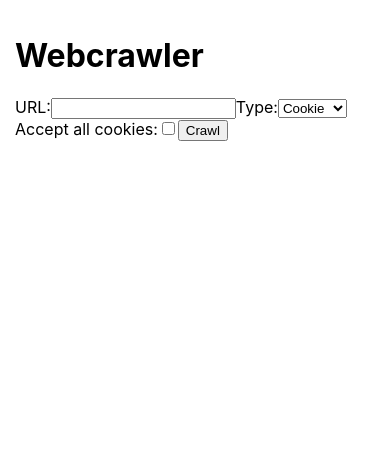
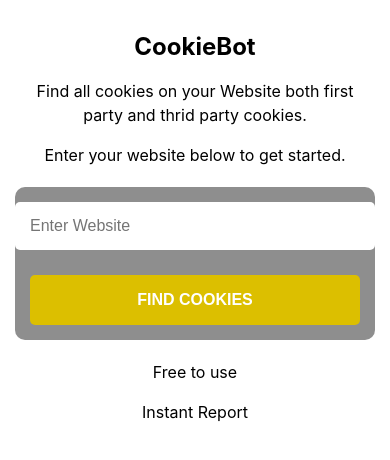
Before and after one commit to felixaschultz/web-crawler, a React (Create React App) app in the folder client/: page / in a window 390 px wide. Shown: the top 460 px of the page. Built offline with nearby package versions, Linux system fonts and the light colour scheme.

Commit message:
Add new components and styles

```diff
--- a/client/src/App.js
+++ b/client/src/App.js
@@ -1,6 +1,7 @@
 import './App.css';
 import LoadingSpinner from './components/loading/loading';
 import { useState } from 'react';
+import Crawler from './components/crawler';
 
 function App() {
   const [url, setUrl] = useState('');
@@ -9,7 +10,7 @@
   const [loading, setLoading] = useState(false);
   const [cookies, setCookies] = useState();
 
-  function handleSubmit(e) {
+  /* function handleSubmit(e) {
     e.preventDefault();
     setLoading(true);
     if(type === 'cookie'){
@@ -27,7 +28,7 @@
 
       });
     }
-  }
+  } */
 
  /*  if(!loading){
     console.log(cookies)
@@ -38,45 +39,7 @@
 
   return (
     <>
-      <h1>Webcrawler</h1>
-      <form>
-        <label>
-          URL:
-          <input type="text" name="url" onChange={(e) => setUrl(e.target.value)} />
-        </label>
-        <label>
-          Type:
-          <select onChange={(e) => setType(e.target.value)}>
-            <option value="cookie">Cookie</option>
-            <option value="content">Content</option>
-          </select>
-        </label>
-        <label>
-          Accept all cookies:
-          <input type="checkbox" name="acceptAll" onChange={(e) => setAllCookies(e.target.checked)} />
-        </label>
-        <button type="submit" onClick={handleSubmit}>Crawl</button>
-      </form>
-      {(!loading) ? cookies?.map(cookie => {
-          const date = new Date(cookie.expires * 1000);
-          const year = date.getFullYear();
-          const month = date.getMonth() + 1;
-          const day = date.getDate();
-          const expires = `${day}. ${month} ${year}`;
-          return <>
-            <div>
-              <h3>{cookie.name}</h3>
-              <p>Value: {cookie.value}</p>
-              <p>Domain: {cookie.domain}</p>
-              <p>Path: {cookie.path}</p>
-              <p>Expires: {expires}</p>
-              <p>Size: {cookie.size}</p>
-              <p>HttpOnly: {cookie.httpOnly}</p>
-              <p>Secure: {cookie.secure}</p>
-              <p>Session: {cookie.session}</p>
-            </div>
-            </>;
-        }) : <LoadingSpinner />}
+      <Crawler />
     </>
   );
 }
--- /dev/null
+++ b/client/src/components/Button/Button.js
@@ -0,0 +1,5 @@
+export default function Button(props){
+    return <>
+        <button className={(props.className ? props.className : "cta")} disabled={props.disabled} onClick={props?.onClick}>{props.text ?? props.children}</button>
+    </>
+}
--- /dev/null
+++ b/client/src/components/InputFields/Style.css
@@ -0,0 +1,10 @@
+.intInput{
+    padding: 15px;
+    width: 100%;
+    border: none;
+    appearance: none;
+    -webkit-appearance: none;
+    border-radius: 5px;
+    font-size: 15px;
+    font-size: 16px;
+}
--- /dev/null
+++ b/client/src/components/InputFields/textInput.js
@@ -0,0 +1,10 @@
+import "./Style.css";
+export default function Text(props){
+    return(
+        <>
+            <input className="intInput" placeholder={props?.placeholder} autoComplete="off" type={
+                props?.type ? props.type : "text"
+            } onChange={props.onChange} />
+        </>
+    )
+}
--- /dev/null
+++ b/client/src/components/Tabel/Style.css
@@ -0,0 +1,29 @@
+.table{
+    background-color: #5c5c5c;
+    padding: 15px;
+    border-radius: 10px;
+    max-height: 500px;
+    overflow: scroll;
+    position: relative;
+}
+
+.table-header{
+    font-size: 18px;
+    border-bottom: 1px solid #fff;
+    font-weight: bold;
+}
+
+.table-row{
+    display: grid;
+    grid-template-columns: 1fr 1fr 1fr;
+    padding: 15px 0;
+    gap: 10px;
+    white-space: wrap;
+}
+
+.table-cell{
+    color: #fff;
+    padding: 0 5px;
+    white-space: wrap;
+    overflow: scroll;
+}
--- /dev/null
+++ b/client/src/components/Tabel/index.js
@@ -0,0 +1,39 @@
+import "./Style.css";
+export default function Table(props){
+    const data = props.data;
+    const headers = props.headers;
+    return <>
+        <article className="table">
+            <header className="table-header">
+                <div className="table-row">
+                    {
+                        headers.map((d, i) => {
+                            return <div className="table-cell" key={i}>{d}</div>
+                        })
+                    }
+                </div>
+            </header>
+            <section className="table-body">
+                {
+                    <div className="table-row">
+                        {
+                            data.map((d, i) => {
+                                const date = new Date(d.expires * 1000);
+                                const year = date.getFullYear();
+                                const month = date.getMonth() + 1;
+                                const day = date.getDate();
+
+                                const expires = (d.session) ? "Session" : `${day}/${month}/${year}`;
+                                return <>
+                                    <div className="table-cell" key={i}>{d.name}</div>
+                                    <div className="table-cell" key={i}>{expires}</div>
+                                    <div className="table-cell" key={i+1}>{d.domain}</div>
+                                </>
+                            })
+                        }
+                    </div>
+                }
+            </section>
+        </article>
+    </>
+}
--- /dev/null
+++ b/client/src/components/crawler/index.js
@@ -0,0 +1,74 @@
+import { useState } from "react";
+import "./style.css";
+import Button from "../Button/Button";
+import Table from "../Tabel";
+import TextInput from "../InputFields/textInput";
+import LoadingSpinner from "../loading/loading";
+
+export default function Crawler(){
+    const [loading, setLoading] = useState(false);
+    const [error, setError] = useState(null);
+    const [data, setData] = useState(null);
+    const [fetchedWebsites, setFetchedWebsites] = useState("");
+    const [allCookies, setAllCookies] = useState(true);
+    const [crawlerItem, setCrawlerItem] = useState("");
+    const [websiteStatus, setWebsiteStatus] = useState("Not Crawled");
+
+    document.title = "CookieBot | Intastellar Consents Platform";
+
+    function crawlWebsite(e){
+        e.preventDefault();
+        setWebsiteStatus("Crawling...");
+        setLoading(true);
+        fetch(`http://localhost:3003/crawl?url=${crawlerItem}&acceptAll=${allCookies}`).then(res => res.json()).then(res => {
+            if(res === "Err_Invalid_Website"){
+                setWebsiteStatus("Invalid Website");
+                setLoading(false);
+                return;
+            }
+            setLoading(false);
+            setWebsiteStatus("Crawled");
+            setData(res);
+            setFetchedWebsites(crawlerItem);
+        }).catch(err => {
+            setLoading(false);
+            setError(err);
+        });
+    }
+
+    return <>
+        <div className="form">
+            <section className="crawler-intro">
+                <h2>CookieBot</h2>
+                <p>Find all cookies on your Website both first party and thrid party cookies.</p>
+                <p>Enter your website below to get started.</p>
+                <form className="crawler-form" onSubmit={crawlWebsite}>
+                    <TextInput placeholder="Enter Website" onChange={(e) => {
+                        if(e.target.value.indexOf("https://") !== -1){
+                            e.target.value = e.target.value.replace("https://", "");
+                        }
+                        setCrawlerItem(e.target.value)
+                    }} />
+                    <Button className="crawl-cta" onClick={crawlWebsite}>Find Cookies</Button>
+                </form>
+            </section>
+            <section className="crawler-intro">
+                <p>Free to use</p>
+                <p>Instant Report</p>
+            </section>
+            {
+                data === "Err_Development_Only" && <p>Sorry, this feature is only available in development mode</p>
+            }
+            {
+                websiteStatus === "Crawled" && data !== "Err_Development_Only" && <p>Found {data?.length} cookies on your website across {data?.map((crawledUrl) => crawledUrl?.crawledUrls?.length)} sites</p>
+            }
+
+            {loading && <LoadingSpinner />}
+            {!loading && data !== "Err_Development_Only" && data?.length - 1 > 0 && <>
+                <h3>First party & third party Cookies found on {fetchedWebsites.replace("https://", "").replace("http://", "").replace("www.", "")}</h3>
+                <Table headers={["Name", "Expire", "Domain"]} data={data} />
+            </>
+            }
+        </div>
+    </>;
+}
--- /dev/null
+++ b/client/src/components/crawler/style.css
@@ -0,0 +1,45 @@
+.crawler-intro{
+    text-align: center;
+    line-height: .5em;
+}
+.crawler-form{
+    display: flex;
+    gap: 20px;
+    justify-content: center;
+    align-items: center;
+    margin-top: 20px;
+    margin-bottom: 20px;
+    background-color: #8e8e8e;
+    border-radius: 10px;
+    padding: 15px;
+}
+
+.crawl-cta{
+    padding: 16px 35px;
+    border: none;
+    border-radius: 5px;
+    background-color: #dcbf00;
+    width: max-content;
+    font-size: 16px;
+    font-weight: bold;
+    text-transform: uppercase;
+    color: #fff;
+    margin-left: auto;
+    flex-shrink: 0;
+}
+
+@media screen and (max-width: 768px){
+    .crawler-form{
+        flex-direction: column;
+    }
+    .crawl-cta{
+        margin-left: 0;
+        margin-top: 5px;
+        width: 100%;
+    }
+
+    .crawler-intro{
+        line-height: 1.5em;
+    }
+
+}
```
